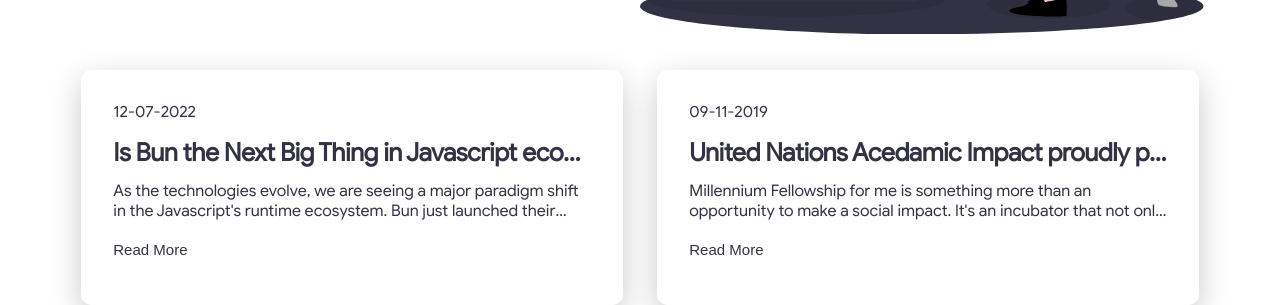
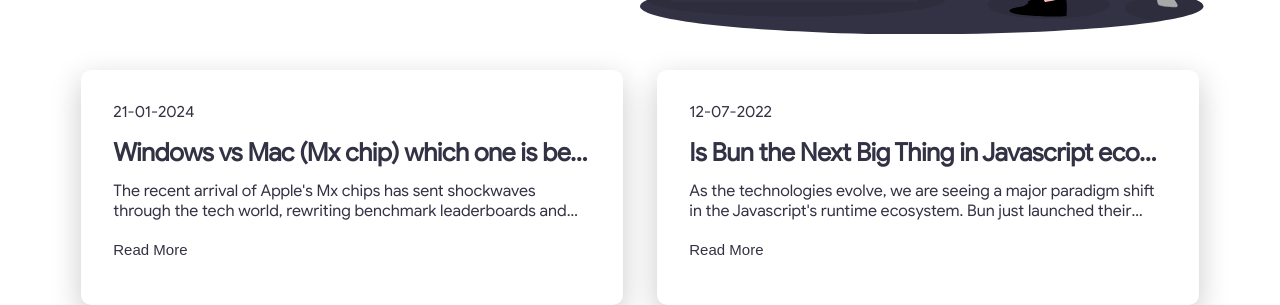
Before and after one commit to socialyadept/devportfolio, a Next.js app: page /blogs in a window 1280 px wide. Shown: the part 501-806 px from the top of the page. Built offline with nearby package versions, Linux system fonts and the light colour scheme; a web font is replaced by a local one; what baseui, styletron-engine-atomic, styletron-react would draw is missing.

Commit message:
fix: blog animation and updates

```diff
--- a/src/components/blogCard/BlogCard.js
+++ b/src/components/blogCard/BlogCard.js
@@ -1,16 +1,16 @@
 import styles from "./BlogCard.module.css";
 
 export default function BlogCard({ blog, theme }) {
-  const onMouseEnter = (color, bgColor) => {
-    let blogDiv = document.getElementsByClassName("blog-card-div");
-    // console.log(blogDiv);
-    // blogDiv.foreach((div) => {
-    //   div.addEventListener("hover", (event) => {
-    //     blogDiv.style.color = color;
-    //     blogDiv.style.backgroundColor = bgColor;
-    //   });
-    // });
-  };
+  // const onMouseEnter = (color, bgColor) => {
+  //   let blogDiv = document.getElementsByClassName("blog-card-div");
+  //   console.log(blogDiv);
+  //   blogDiv.foreach((div) => {
+  //     div.addEventListener("hover", (event) => {
+  //       blogDiv.style.color = color;
+  //       blogDiv.style.backgroundColor = bgColor;
+  //     });
+  //   });
+  // };
 
   return (
     <div className={styles["blog-card-div"]}>
@@ -26,7 +26,7 @@ export default function BlogCard({ blog, theme }) {
 
         <p
           className={styles["blog-div-url"]}
-          onMouseEnter={() => onMouseEnter(theme.text, theme.secondaryText)}
+          // onMouseEnter={() => onMouseEnter(theme.text, theme.secondaryText)}
         >
           Read More
         </p>
--- a/src/components/blogCard/BlogCard.module.css
+++ b/src/components/blogCard/BlogCard.module.css
@@ -7,6 +7,8 @@
   position: relative;
   cursor: pointer;
   transition: transform 0.1s linear;
+  -webkit-transition: background-color 0.1s linear;
+  -ms-transition: background-color 0.1s linear;
   box-sizing: border-box;
 }
 
@@ -54,29 +56,32 @@
   font-size: 15px;
   cursor: pointer;
 }
+
 .blog-div-url:hover {
   text-decoration: underline;
 }
 
-.blog-card-div:after {
-  content: "";
-  position: absolute;
-  top: 30;
-  left: 0;
-  width: 500%;
-  height: 1000%;
-  background: #343345;
-  z-index: -1;
-  transform-origin: 0% 0%;
-  transform: translateX(calc(-130% - 0px)) translateY(10%) rotate(45deg);
-  transition: transform 0.8s ease;
+.blog-card-div:hover {
+  background-color: #343345;
+  -webkit-transition: background-color 0.1s linear;
+  -ms-transition: background-color 0.1s linear;
+  transition: background-color 0.1s linear;
 }
-.blog-card-div:hover::after {
-  transform: translateY(-100%) translateX(-50px) rotate(45deg);
-  direction: ltr;
+
+.blog-card-div:hover > * {
+  animation: color-change 0.2s forwards;
 }
-.blog-card-div:hover > * {
-  color: #f7e2ee !important;
+
+@keyframes color-change {
+  0% {
+    color: #343345;
+  }
+  50% {
+    color: #787593;
+  }
+  100% {
+    color: #f7e2ee;
+  }
 }
 
 /* Media Query */
--- a/src/containers/blogs/Blog.css
+++ b/src/containers/blogs/Blog.css
@@ -23,17 +23,21 @@
 .blog-subtitle {
   text-transform: uppercase;
 }
+
 .blog-main-div > * {
   flex: 1;
   margin-bottom: 30px;
 }
+
 .blog-main-div {
   display: flex;
 }
+
 .blog-image-div > img {
   max-width: 100%;
   height: auto;
 }
+
 .blog-text-div {
   display: flex;
   justify-content: space-around;
--- a/src/containers/blogs/Blogs.js
+++ b/src/containers/blogs/Blogs.js
@@ -15,6 +15,7 @@ export default function Blogs() {
           {blogSection.blogs.map((blog) => {
             return (
               <BlogCard
+                key={blog.title}
                 blog={{
                   url: blog.url,
                   image: blog.image,
--- a/src/portfolio.js
+++ b/src/portfolio.js
@@ -833,6 +833,14 @@ const blogs = {
   avatar_image_path: "blogs_image.svg",
   section: [
     {
+      title: "Windows vs Mac (Mx chip) which one is better for Engineers?",
+      date: "21-01-2024",
+      text: `The recent arrival of Apple's Mx chips has sent shockwaves through the tech world, rewriting benchmark leaderboards and raising the bar for both performance and energy efficiency. However, beneath the impressive headline figures lies a more nuanced story, particularly when it comes to the needs of software engineers and data scientists.`,
+      image:
+        "https://image.shutterstock.com/image-photo/islamabad-pakistan-april-25-2019-260nw-1407461093.jpg",
+      url: "https://medium.com/@kumailrants/windows-vs-mac-mx-chip-which-one-is-better-for-engineers-c2801efbdf43",
+    },
+    {
       title: "Is Bun the Next Big Thing in Javascript ecosystem?",
       date: "12-07-2022",
       text: `As the technologies evolve, we are seeing a major paradigm shift in the Javascript's runtime ecosystem. Bun just launched their beta and has claimed some promising results.
@@ -846,15 +854,6 @@ const blogs = {
       text: `Millennium Fellowship for me is something more than an opportunity to make a social impact. It's an incubator that not only breaths life into revolutionary initiatives, but also connects me with inspiring, like-minded individuals from all walks of life.`,
       url: "https://www.millenniumfellows.org/fellow/2019/nust-pk/muhammad-kumail",
     },
-    // {
-    //   title: "My third ever blog",
-    //   date: "05-12-2022",
-    //   text: `My recommendation: Sign up for Medium using Facebook. That way all of your existing connections from Facebook who are on Medium will automatically be following your account once it's created. This saves you the trouble of having to build up a new audience entirely from scratch.
-
-    //   Regardless of the option you go with to start, you can always link your Twitter or Facebook to your Medium account later via the "Connections" tab in the Settings menu:`,
-    //   image:
-    //     "https://image.shutterstock.com/image-photo/islamabad-pakistan-april-25-2019-260nw-1407461093.jpg",
-    // },
   ],
 };
 
```
